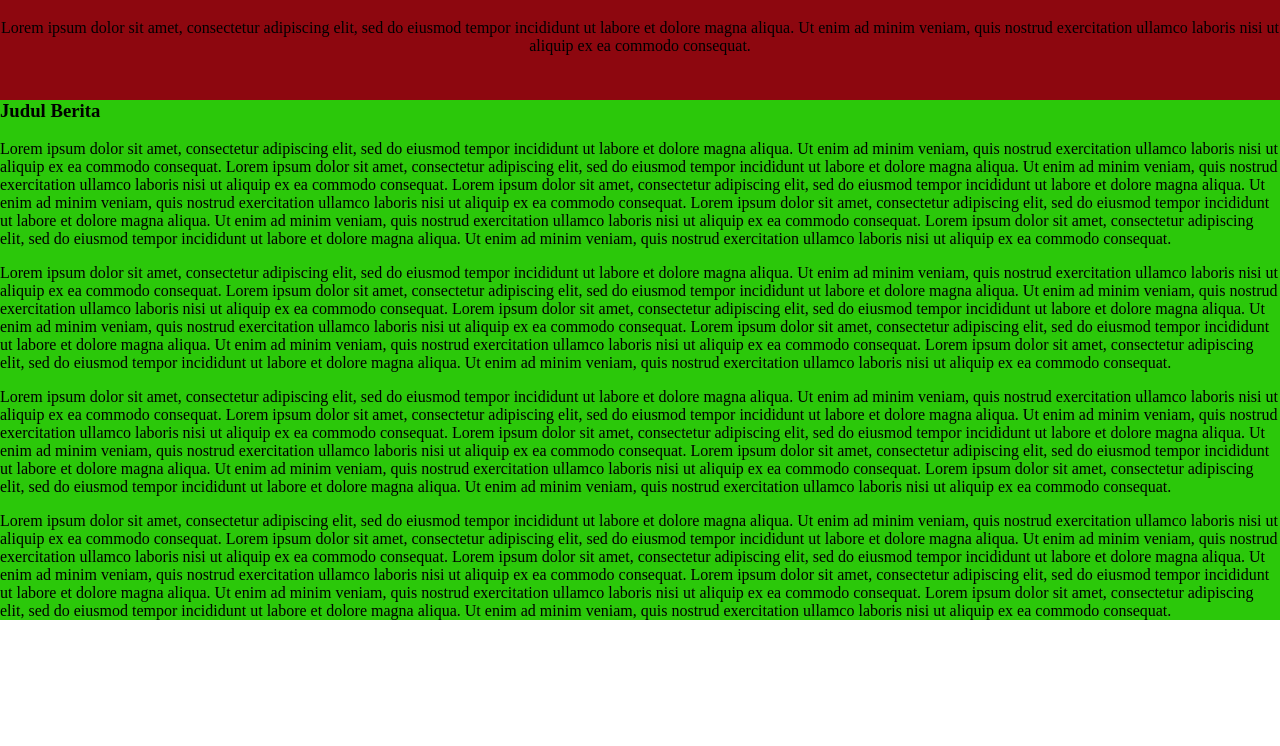
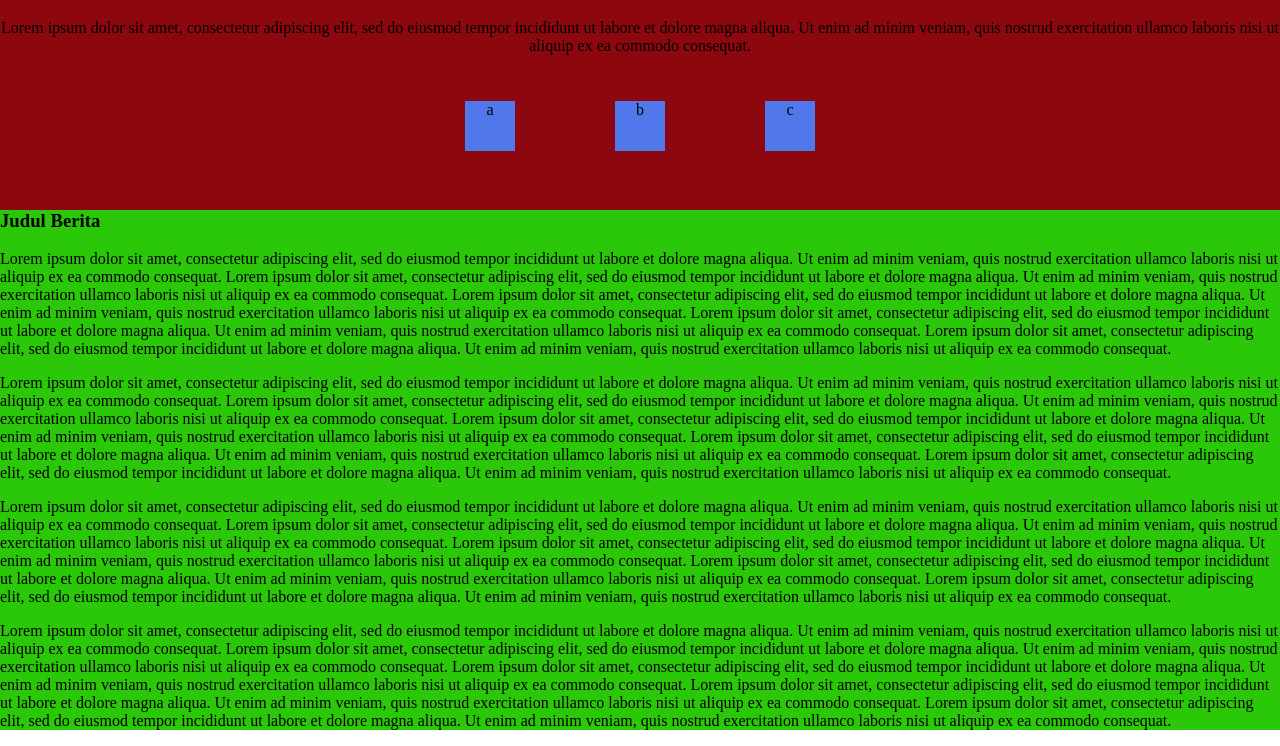
Before and after one commit to ryanyny/bbpvp-latihan-posisi, a plain HTML site: page index.html in a window 1280 px wide. Shown: the part 91-837 px from the top of the page. Before the commit the page ends 800 px from the top, so only its background shows below. Drawn offline with Linux system fonts and the light colour scheme.

Commit message:
Menambahkan flex-direction

```diff
--- a/index.html
+++ b/index.html
@@ -24,6 +24,12 @@
             incididunt ut labore et dolore magna aliqua. Ut enim ad minim veniam, quis
             nostrud exercitation ullamco laboris nisi ut aliquip ex ea commodo consequat.
         </p>
+
+        <div class="flexbox">
+            <div class="a">a</div>
+            <div class="b">b</div>
+            <div class="c">c</div>
+        </div>
     </div>
 
     <div class="body">
--- a/style.css
+++ b/style.css
@@ -31,6 +31,19 @@ body {
     padding: 30px 0px;
 }
 
+.hero .flexbox {
+    display: flex;
+    flex-direction: row;
+    justify-content: center;
+}
+
+.hero .flexbox .a, .b, .c {
+    background-color: #5078eb;
+    margin: 30px 50px;
+    width: 50px;
+    height: 50px;
+}
+
 .body {
     background-color: #2bc80a;
     margin-top: -20px;
```
